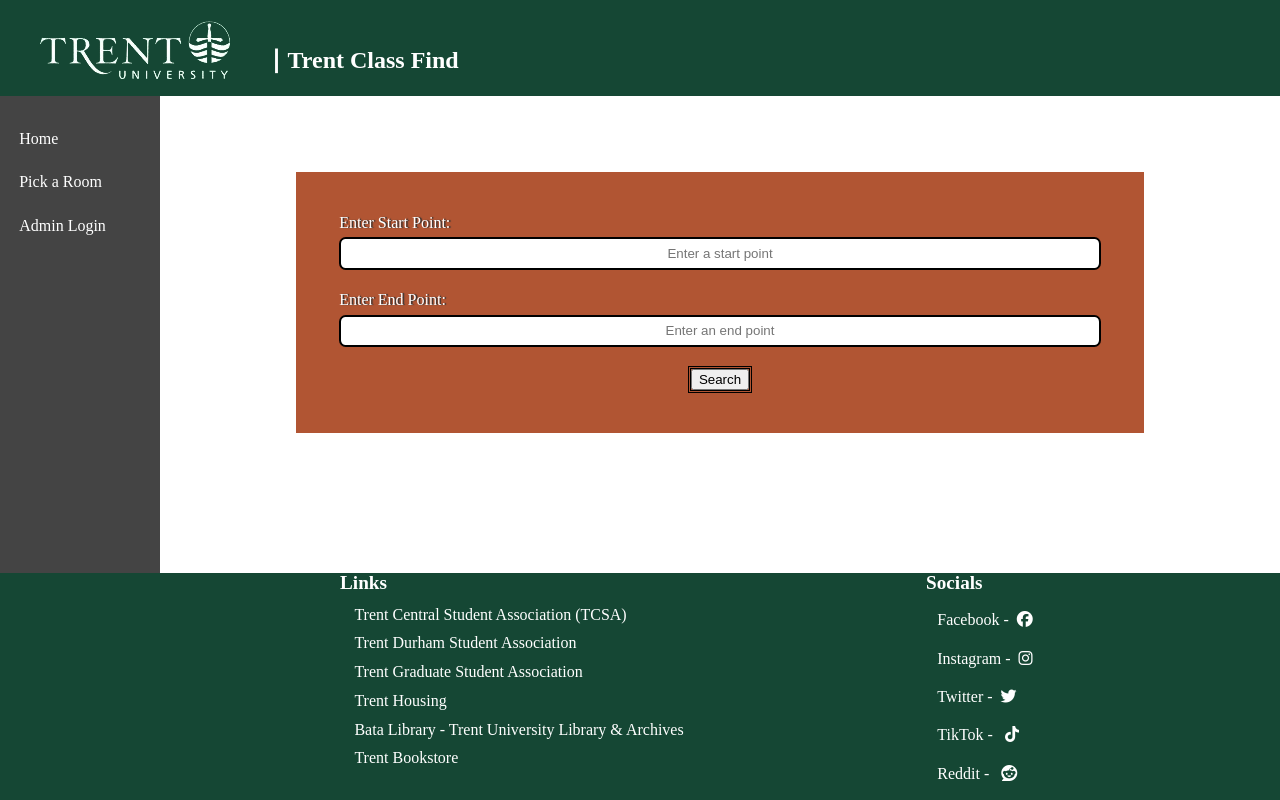
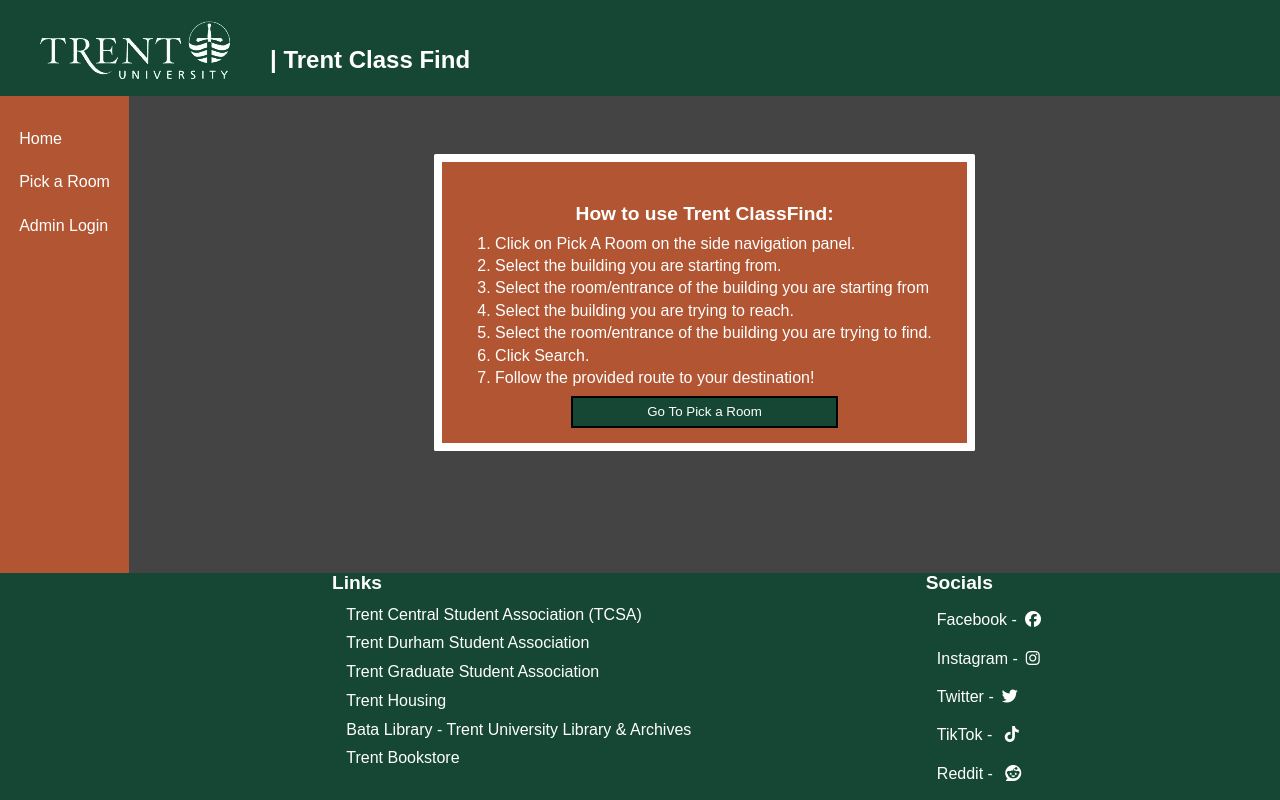
Before and after one commit to HamzaGiTX786/COIS-4000Y---Trent-Class-Find, a PHP site: page / in a window 1280 px wide. Run offline with PHP 8.4, Linux system fonts and the light colour scheme; some libraries are stand-ins or nearby versions.

Commit message:
updating css

```diff
--- a/includes/header.php
+++ b/includes/header.php
@@ -1,4 +1,4 @@
 <header>
         <img src="img/Trent.png" alt="Logo of Trent University, with a green background with the font colour of white">
-        <h1>&VerticalBar; Trent Class Find</h1>
+        <h1>| Trent Class Find</h1>
     </header>
--- a/index.php
+++ b/index.php
@@ -25,20 +25,22 @@ include 'includes/library.php';
         include 'includes/nav.php';
     ?>
     <main>
-    <form id="login" method="post" action="<?php echo $_SERVER['PHP_SELF']?>">
-            <div class="start">
-                <label for="startpoint">Enter Start Point:</label>
-                <input type="text" name="startpoint" id="startpoint" placeholder="Enter a start point" value=""/>
-            </div>
-            <div class="end">
-                <label for="endpoint">Enter End Point:</label>
-                <input type="text" name="endpoint" id="endpoint" placeholder="Enter an end point" value="" required/>
-            </div>
 
-            <div class="buttons">
-                <button type="submit" name="submit" id="submit">Search</button>
-            </div>
-    </form>
+    <div class="wrapper">
+    <h2>How to use Trent ClassFind: </h2>
+    <ol>
+        <li>1. Click on Pick A Room on the side navigation panel.</li>
+        <li>2. Select the building you are starting from.</li>
+        <li>3. Select the room/entrance of the building you are starting from</li>
+        <li>4. Select the building you are trying to reach.</li>
+        <li>5. Select the room/entrance of the building you are trying to find.</li>
+        <li>6. Click Search.</li>
+        <li>7. Follow the provided route to your destination!</li>
+    </ol>
+
+    <div class="buttons">
+        <button><a href="pickaroom.php">Go To Pick a Room</a></button></div>
+    </div>
     </main>
 </div>
 <?php
--- a/styles/master.css
+++ b/styles/master.css
@@ -5,13 +5,13 @@ html{
 }
 
 body{
-    background-color: #fff;
+    background-color: #444;
     display: flex;
     justify-content: space-between;
     flex-direction: column;
     flex-grow: 1;
     min-height: 100%;
-    font-family:"museo-sans";
+    font-family:"museo-sans","Arial";
 }
 
 header{
@@ -103,9 +103,17 @@ i{
     align-self:stretch;
 }
 
-.buttons{
+button{
     border: .2em double #000;
+    background-color: rgb(21, 71, 52);
+    color: white;
     margin: .5em;
+    padding: .5em;
+    min-width: 20em;
+}
+
+button a{
+    color: white;
 }
 
 button:hover{
@@ -136,6 +144,10 @@ button:hover{
     align-items: center;
 }
 
+ul li, ol li{
+    padding:.2em
+}
+
 .wrapper{
     display: flex;
     flex-direction: column;
@@ -145,6 +157,39 @@ button:hover{
     background-color: #B15533;
     padding-bottom: .5em;
     margin: 1em;
+    border: .5em solid #fff;
+    border-radius: 0.1em;
+    color: #fff;
+}
+
+.wrapper li a, .wrapper li i{
+color: #fff;
+text-shadow: 0.1em 0px 1px #333;
+padding: 0.2em;
+}
+
+.wrapper h2{
+    padding: 0.5em;
+}
+
+table,th,td{
+    border: 2px solid #fff;
+    padding: 0.2em;
+}
+
+th{
+    color: #fff;
+    text-align: center;
+    font-weight: 700;
+}
+
+tr{
+    padding: 1em;
+}
+
+table a, table a:hover{
+    color: #fff;
+    cursor: pointer;
 }
 
 ul,p{
@@ -154,10 +199,6 @@ ul,p{
 
 section.links ul li{
     padding:.4em
-}
-
-ul li{
-    padding:.2em
 }
 
 #foot{
@@ -198,12 +239,12 @@ section i{
 }
 
 nav{
-    justify-content: flex-start;
-    background-color: #444;
-    width: 10em;
+    justify-content: center;
+    background-color:#B15533;
+    width: max-content;
     padding: 0;
     min-height: 100%;
-    font-family: "museo-sans";
+    font-family: "museo-sans","Arial";
 }
 
 nav a{
@@ -229,6 +270,9 @@ nav li{
     font-family: "museo-sans";
 }
 
+.fa-solid.fa-trash:hover{
+cursor: pointer;
+}
 
 .hidden{
     display: none;
```
Also changed, not shown: backend.php (+8 -8 lines), modify.php (+16 -12 lines).
